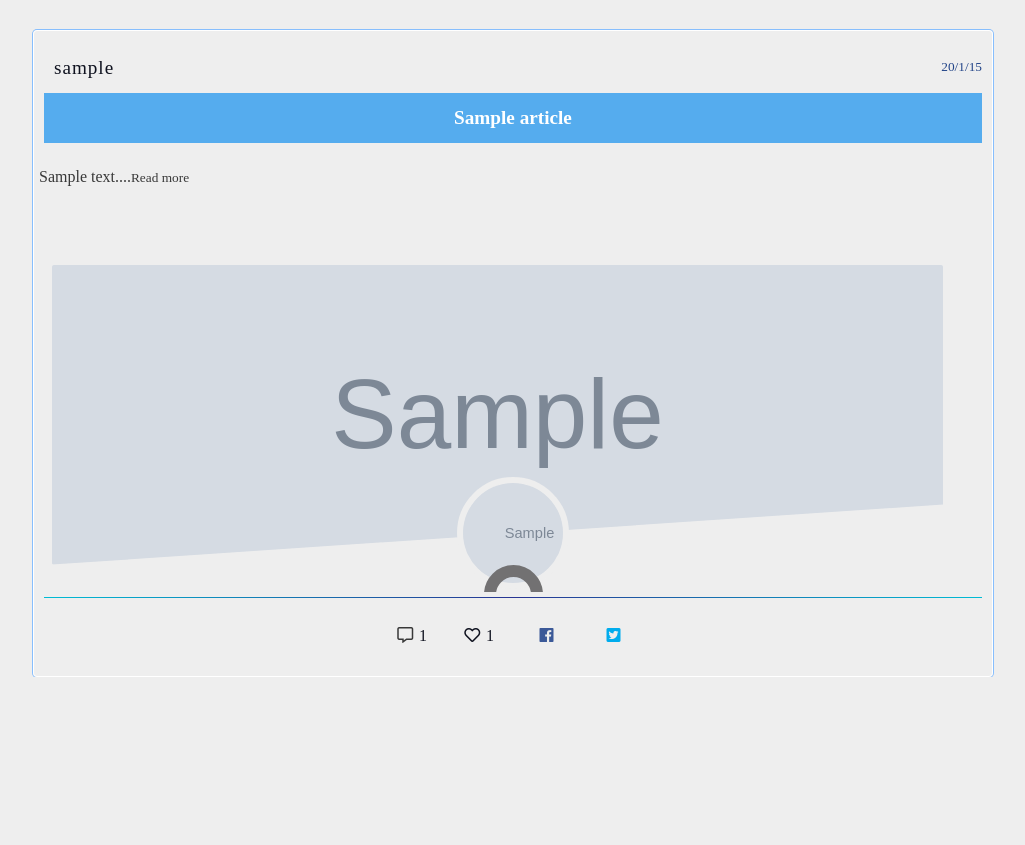
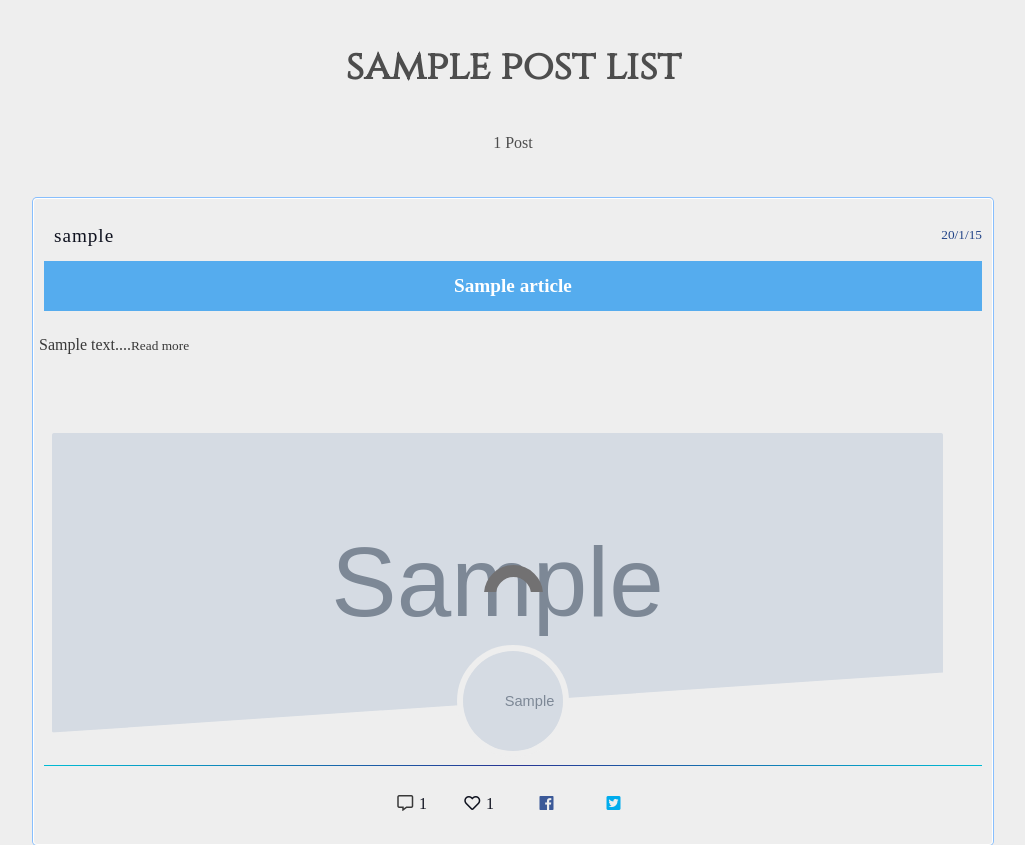
Before and after one commit to tatsuyoung/localthings, a Django app: a page that uses articles/templates/articles/user_post_list.html in a window 1280 px wide. Shown: the part 208-1053 px from the top of the page, without its empty margins (127-1152 px from the left). Before the commit the page ends 885 px from the top, so only its background shows below. Run offline with Django 3.2, Linux system fonts and the light colour scheme; tables that the repository leaves empty hold one stand-in row (values such as "Sample post"); grey boxes marked "Sample" are stand-in pictures; some libraries are stand-ins or nearby versions; some web fonts are replaced.

Commit message:
add post count

```diff
--- a/articles/models.py
+++ b/articles/models.py
@@ -19,7 +19,7 @@
     like = models.ManyToManyField(User, related_name="likes", blank=True)
 
     def __str__(self):
-        return self.title
+        return '{} - {}'.format(str(self.title), str(self.author))
 
     def snippet(self):
         return self.body[:50] + '...'
--- a/articles/templates/articles/user_post_list.html
+++ b/articles/templates/articles/user_post_list.html
@@ -1,7 +1,10 @@
 {% extends 'base_layout.html' %}
 
 {% block content %}
-
+    <h1>{{ view.kwargs.username }} post list</h1>
+    <div class="user_post_list_post_counts">
+        <P>{{ articles | length }} Post</P>
+    </div>
     <div class="articles">
     {% for article in articles %}
         <div class="article">
--- a/assets/styles.css
+++ b/assets/styles.css
@@ -668,6 +668,12 @@
 
 .article .author:hover{
     letter-spacing:     3px;
+    }
+
+.user_post_list_post_counts{
+    margin:0;
+    padding:0;
+    text-align: center;
     }
 
 /*.like_hearts i{
```
